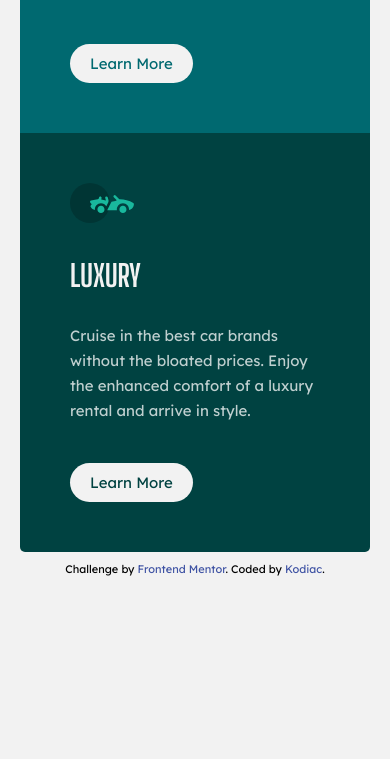
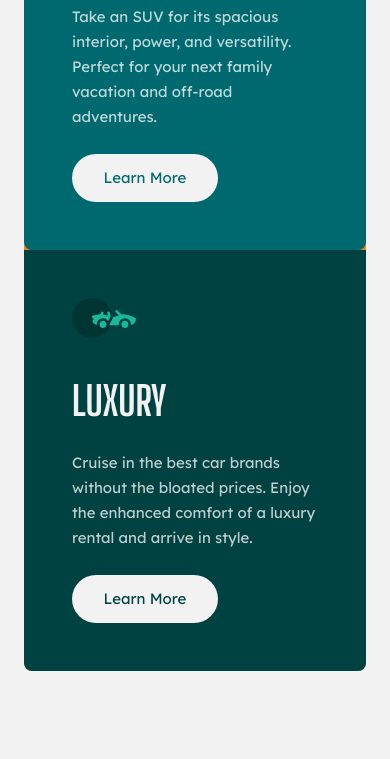
Before and after one commit to MichalTrubini/3-column-preview-card-component, a plain HTML site: page index.html in a window 390 px wide. Shown: the part 705-1464 px from the top of the page. Before the commit the page ends 1281 px from the top, so only its background shows below. Drawn offline with Linux system fonts and the light colour scheme.

Commit message:
mobile version completed, adjustment as per figma

```diff
--- a/index.html
+++ b/index.html
@@ -16,6 +16,7 @@
 <body>
 
   <main class="main">
+    <div class="container">
     <section class="card card--one">
       <img src="images/icon-sedans.svg" alt="" class="card__img">
       <h1 class="card__heading">
@@ -61,10 +62,7 @@
         </a>
       </div>
     </section>
+  </div>
   </main>
-  <div class="attribution">
-    Challenge by <a href="https://www.frontendmentor.io?ref=challenge" target="_blank">Frontend Mentor</a>.
-    Coded by <a href="#">Kodiac</a>.
-  </div>
 </body>
 </html>
--- a/scss/style.scss
+++ b/scss/style.scss
@@ -12,25 +12,30 @@ body {
     font-family: 'Lexend Deca', sans-serif;
     font-size:1.5rem;
     text-align: left;
+    font-weight: 400;
 }
 
 .main {
     @include flexCenter(column);
 
-    border-radius: 1rem;
     margin: auto;
-    width:100%;
+    padding:8.8rem 2.4rem;
+}
+
+.container {
+    background:$background-card-one;
+    border-radius:0.8rem;
 }
 
 .card {
-    max-width: 35rem;
-    padding:5rem;
+    padding:4.8rem;
+    border-radius:0.8rem;
 
     &__heading {
         color:$color-heading;
         font-family: 'Big Shoulders Display', sans-serif;
-        font-size: 3rem;
-        margin: 3rem 0;
+        font-size: 4rem;
+        margin: 3.5rem 0 2.5rem;
         text-transform: uppercase;
     }
 
@@ -41,21 +46,22 @@ body {
 
     &__link {
         background:$background-button;
-        border-radius: 2rem;
+        border-radius: 2.5rem;
         display:inline-block;
+        line-height: 2.5rem;;
 
-        padding:1rem 2rem;
+        padding:1.1rem 3.15rem 1.2rem;
         text-transform: capitalize;
     }
 
     &__link--container {
-        margin-top:4rem;
+        margin-top:2.5rem;
     }
 }
 
 .card--one {
     background:$background-card-one;
-    border-radius: 0.5rem 0.5rem 0 0;
+    border-radius: 0.8rem 0.8rem 0 0;
 }
 
 .card--two {
@@ -64,7 +70,7 @@ body {
 
 .card--three {
     background:$background-card-three;
-    border-radius: 0 0 0.5rem 0.5rem;
+    border-radius: 0 0 0.8rem 0.8rem;
 }
 
 .link--one {
@@ -79,8 +85,6 @@ body {
     color:$background-card-three;
 }
 
-.attribution { font-size: 11px; text-align: center; margin-top: 1rem;}
-.attribution a { color: hsl(228, 45%, 44%); }
 
 @media (min-width:1000px) {
 
@@ -105,11 +109,11 @@ body {
     }
 
     .card--one {
-        border-radius: 0.5rem 0 0 0.5rem;
+        border-radius: 0.8rem 0 0 0.8rem;
     }
 
     .card--three {
-        border-radius: 0 0.5rem 0.5rem 0;
+        border-radius: 0 0.8rem 0.8rem 0;
     }
 
     .link--one:hover {
```
Also changed, not shown: css/style.css, 1 other file.
